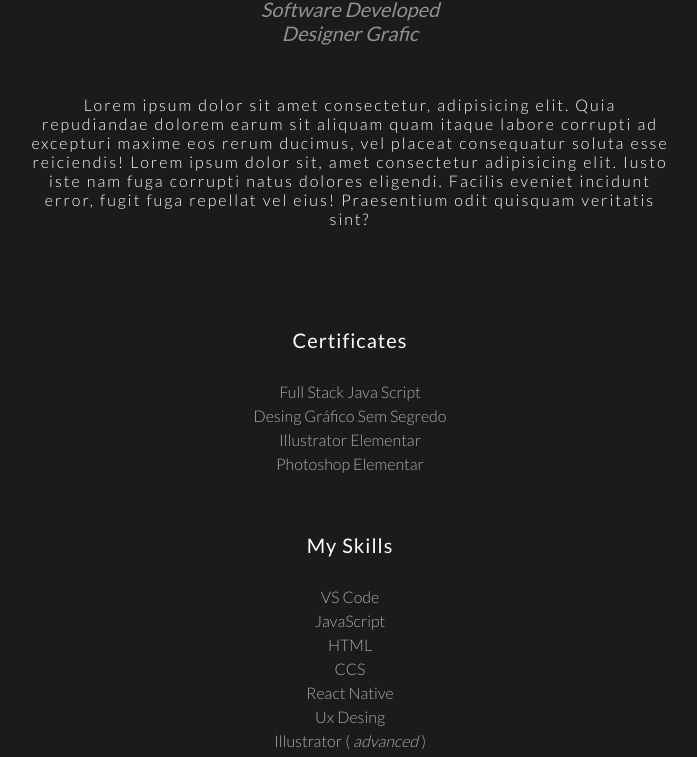
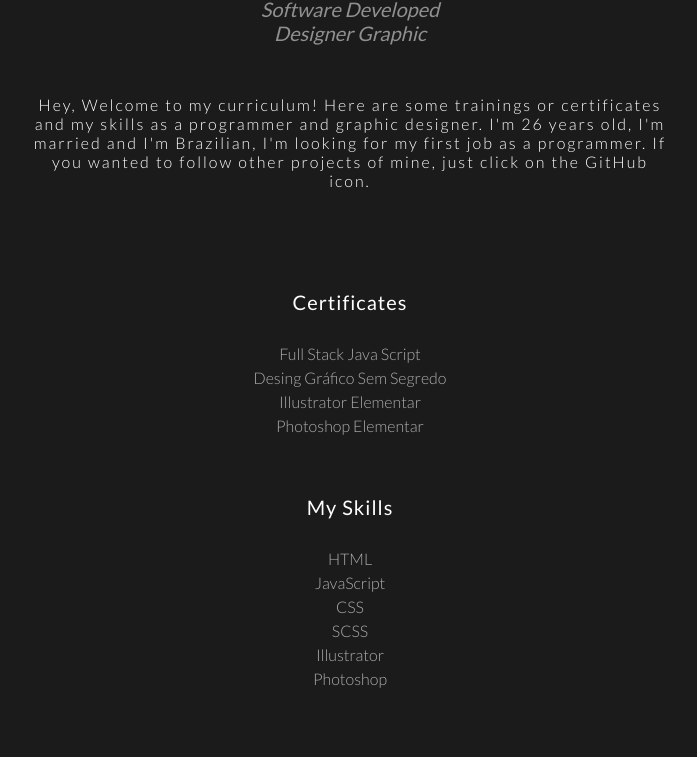
Before and after one commit to leonardojsjr/curriculum, a plain HTML site: page portfolio.html in a window 1280 px wide. Shown: the part 401-1158 px from the top of the page, without its empty margins (290-987 px from the left). Drawn offline with Linux system fonts and the light colour scheme.

Commit message:
Readjustments
Correction of the description, correction of the icons, correction of the height of the welcome screen.

```diff
--- a/portfolio.html
+++ b/portfolio.html
@@ -13,9 +13,9 @@
 <body>
     <section>
         <header class="header">
-            <a href="https://br.linkedin.com/"><img class="social none" src="img/linkedin.png" alt="Linkedin"></a>
+            <a href="https://www.linkedin.com/in/leonardo-jose-093059213/"><img class="social none" src="img/linkedin.png" alt="Linkedin"></a>
+            <a href="https://www.instagram.com/leosoaresjr/"><img class="social none" src="img/insta.png" alt="Instagram"></a>
             <a href="https://github.com/leonardojsjr"><img class="social none" src="img/github.png" alt="Github"></a>
-            <a href="https://www.instagram.com/leosoaresjr/"><img class="social none" src="img/insta.png" alt="Instagram"></a>
         </header>
     </section>
 
@@ -29,13 +29,12 @@
         <div class="caixaprofile">
             <h1>Leonardo J Soares Jr</h1>
             <h2 class="h2">Software Developed</h2>
-            <h3 class="h2">Designer Grafic</h3>
+            <h3 class="h2">Designer Graphic</h3>
         </div>
     </section>
 
     <div class="align p">
-        <p>Lorem ipsum dolor sit amet consectetur, adipisicing elit. Quia repudiandae dolorem earum sit aliquam quam itaque labore corrupti ad excepturi maxime eos rerum ducimus, vel placeat consequatur soluta esse reiciendis!
-            Lorem ipsum dolor sit, amet consectetur adipisicing elit. Iusto iste nam fuga corrupti natus dolores eligendi. Facilis eveniet incidunt error, fugit fuga repellat vel eius! Praesentium odit quisquam veritatis sint?
+        <p>Hey, Welcome to my curriculum! Here are some trainings or certificates and my skills as a programmer and graphic designer. I'm 26 years old, I'm married and I'm Brazilian, I'm looking for my first job as a programmer. If you wanted to follow other projects of mine, just click on the GitHub icon.
         </p>
     </div>
 
@@ -50,16 +49,15 @@
                 </ul>
             <h3 class="h3">My Skills</h3>
                 <ul>
-                    <li>VS Code</li>
+                    <li>HTML</li>
                     <li>JavaScript</li>
-                    <li>HTML</li>
-                    <li>CCS</li>
-                    <li>React Native</li>
-                    <li>Ux Desing</li>
-                    <li>Illustrator ( <i>advanced</i> )</li>
-                    <li>Photoshop ( <i>basic</i> )</li>
+                    <li>CSS</li>
+                    <li>SCSS</li>
+                    <li>Illustrator</li>
+                    <li>Photoshop</li>
                 </ul>
         </div>
+
         <div class="thanks align">
             <p><i>*Thank you so much for coming here.*</i></p>
         </div>
--- a/style.css
+++ b/style.css
@@ -32,6 +32,7 @@
 .body{
     background-image: url(img/background.jpg);
     background-repeat: no-repeat;
+    height: 100vh;
     justify-content: space-between;
     background-size: cover;
     font-family: 'Lato', sans-serif;
```
Also changed, not shown: index.html (+1 -1 lines), img/github.png, img/insta.png.
